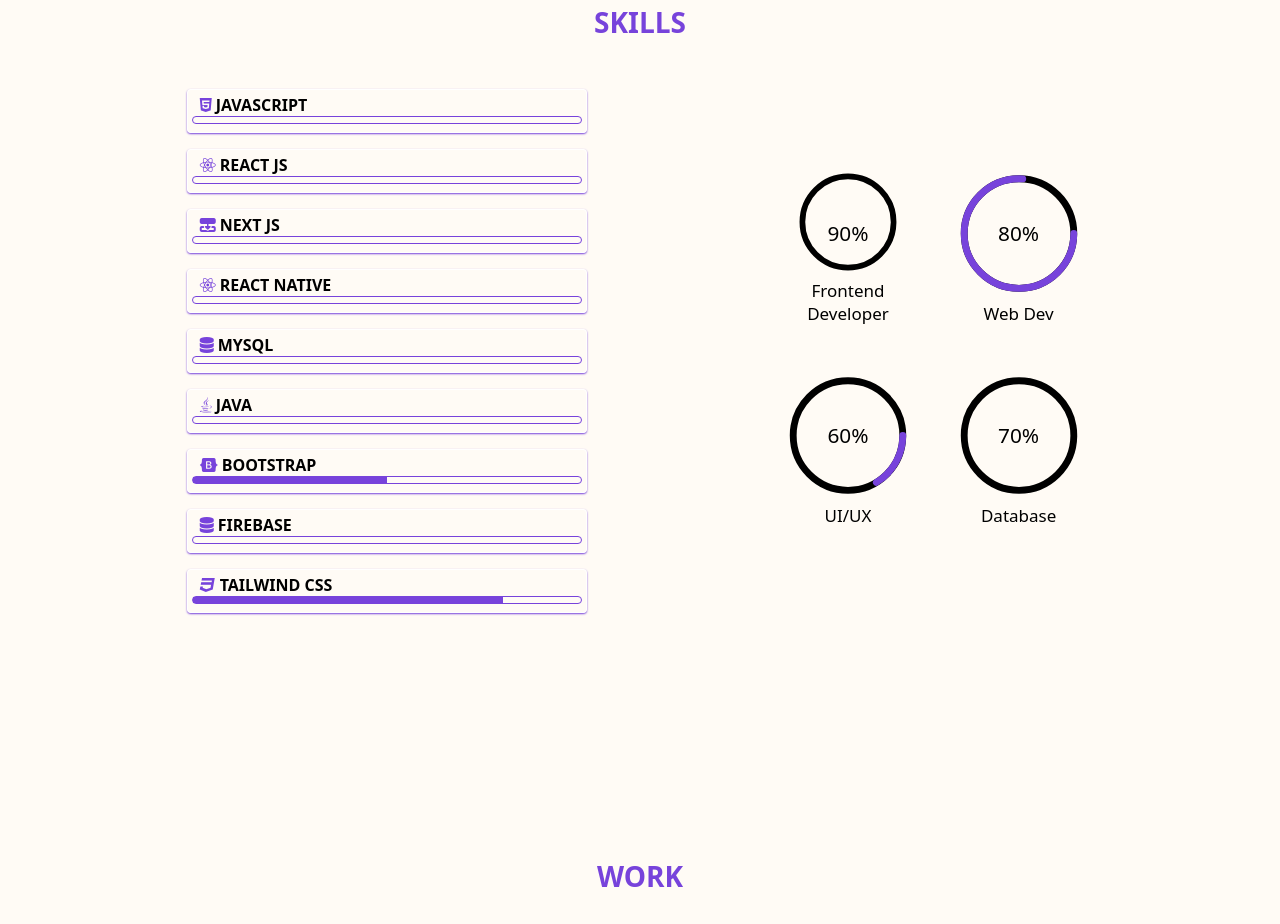
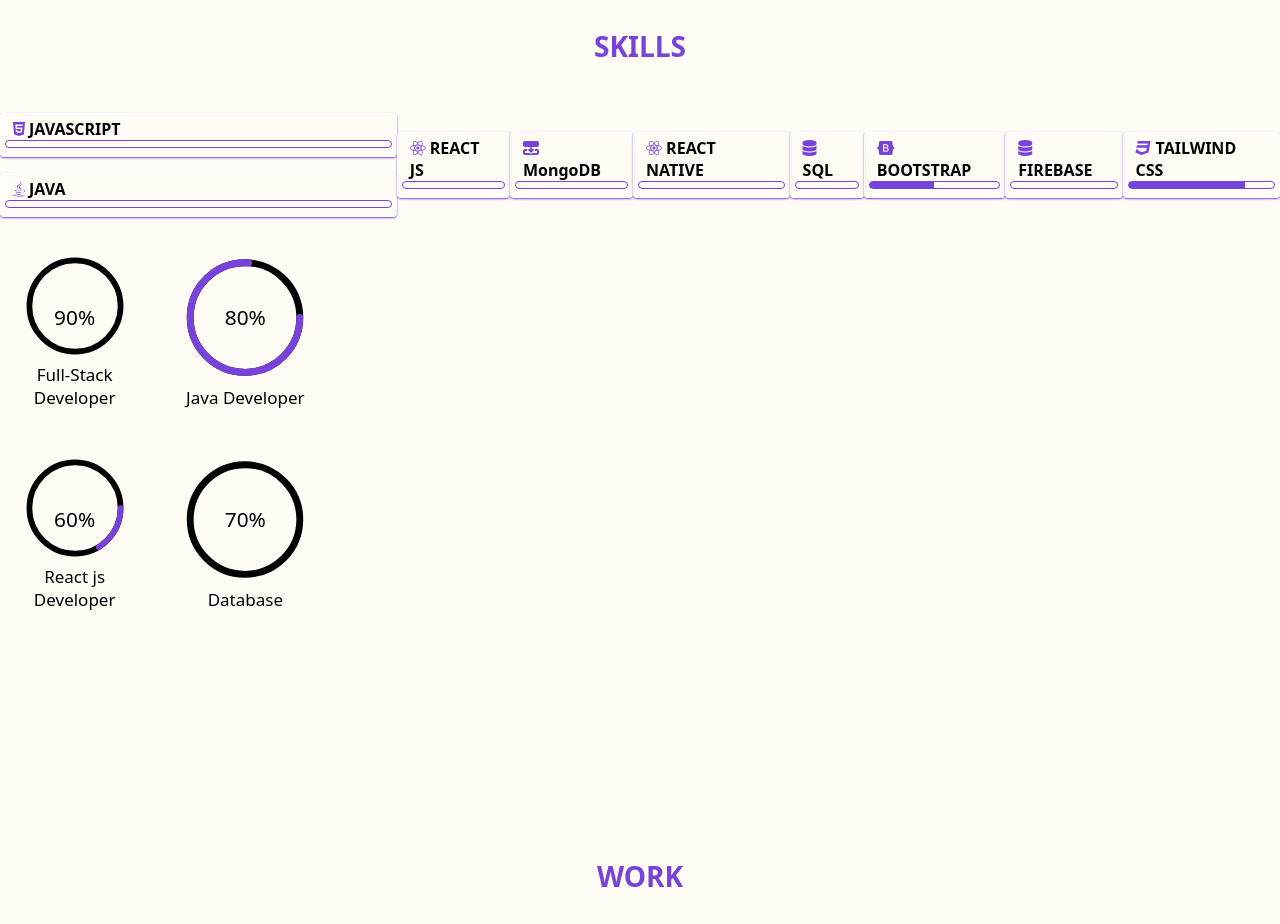
Before and after one commit to Siddharth862/portfolio, a plain HTML site: page index.html in a window 1280 px wide. Shown: the part 1692-2616 px from the top of the page. Drawn offline with nearby package versions, Linux system fonts and the light colour scheme; some packages are replaced by stand-ins of ours; a script that the page names is missing.

Commit message:
Update index.html

```diff
--- a/index.html
+++ b/index.html
@@ -94,7 +94,7 @@
                 <div class="main-about-image"><img src="assets/IMG/about me 01.jpeg" alt="author"></div>
                 <div class="main-about-text">
                     <p>Creative and forward-thinking Frontend Developer creates cutting-edge websites and applications for high-profile clients with challenging demands and visions. Skilled web Developer, team leader and analytical problem-solver with top-notch
-                        organizational, scheduling and code verification skills. Expertise in JavaScript, React.Js, Next.Js, React Native, MySQL, JAVA, JQuery, Bootstrap, Firebase,HTML5, CSS, Tailwind CSS and different scripting frameworks.
+                        organizational, scheduling and code verification skills. Expertise in JavaScript, JAVA, React.Js, React Native, SQL, MongoDB, Bootstrap, Firebase,HTML5, CSS, Tailwind CSS and different scripting frameworks.
                     </p>
                     <a href="assets\pdf\Siddharth_resume.pdf" class="btn" download="Siddharth_resume.pdf">Resume</a>
 
@@ -121,6 +121,17 @@
                             <div class="main-skill-skill-div-percent-javascript"></div>
                         </div>
                     </div>
+
+                    <div class="main-skill-skill-div">
+                        <div class="main-skill-skill-div-head">
+                            <h2><i class="fa-brands fa-java"></i>JAVA</h2>
+
+                        </div>
+                        <div class="main-skill-skill-div-percent">
+                            <div class="main-skill-skill-div-percent-java"></div>
+                        </div>
+                    </div>
+                    </div>
                     <div class="main-skill-skill-div">
                         <div class="main-skill-skill-div-head">
                             <h2><i class="fa-brands fa-react"></i></i>REACT JS</h2>
@@ -132,11 +143,11 @@
                     </div>
                     <div class="main-skill-skill-div">
                         <div class="main-skill-skill-div-head">
-                            <h2><i class="fa-solid fa-diagram-next"></i>NEXT JS</h2>
+                            <h2><i class="fa-solid fa-diagram-next"></i>MongoDB</h2>
 
                         </div>
                         <div class="main-skill-skill-div-percent">
-                            <div class="main-skill-skill-div-percent-next js"></div>
+                            <div class="main-skill-skill-div-percent-mongodb"></div>
                         </div>
                     </div>
                     <div class="main-skill-skill-div">
@@ -150,22 +161,14 @@
                     </div>
                     <div class="main-skill-skill-div">
                         <div class="main-skill-skill-div-head">
-                            <h2><i class="fa-solid fa-database"></i>MYSQL</h2>
+                            <h2><i class="fa-solid fa-database"></i>SQL</h2>
 
                         </div>
                         <div class="main-skill-skill-div-percent">
-                            <div class="main-skill-skill-div-percent-mysql"></div>
+                            <div class="main-skill-skill-div-percent-sql"></div>
                         </div>
                     </div>
-                    <div class="main-skill-skill-div">
-                        <div class="main-skill-skill-div-head">
-                            <h2><i class="fa-brands fa-java"></i>JAVA</h2>
 
-                        </div>
-                        <div class="main-skill-skill-div-percent">
-                            <div class="main-skill-skill-div-percent-java"></div>
-                        </div>
-                    </div>
                     <div class="main-skill-skill-div">
                         <div class="main-skill-skill-div-head">
                             <h2><i class="fa-brands fa-bootstrap"></i>BOOTSTRAP</h2>
@@ -203,7 +206,7 @@
                             <circle class="skill-circle-inner skill-xyz-fd" cx="100" cy="100" r="80"></circle>
                         </svg>
                         <div class="skill-xyz-percent">90%</div>
-                        <div class="skill-xyz-text ">Frontend Developer</div>
+                        <div class="skill-xyz-text ">Full-Stack Developer</div>
                     </div>
                     <div class="skilll-xyz-inner">
                         <svg x="0px" y="0px" viewBox="0 0 200 200">
@@ -211,7 +214,7 @@
                             <circle class="skill-circle-inner skill-xyz-wd" cx="100" cy="100" r="80"></circle>
                         </svg>
                         <div class="skill-xyz-percent">80%</div>
-                        <div class="skill-xyz-text">Web Dev</div>
+                        <div class="skill-xyz-text">Java Developer</div>
                     </div>
                     <div class="skilll-xyz-inner">
                         <svg x="0px" y="0px" viewBox="0 0 200 200">
@@ -219,7 +222,7 @@
                             <circle class="skill-circle-inner skill-xyz-ui" cx="100" cy="100" r="80"></circle>
                         </svg>
                         <div class="skill-xyz-percent">60%</div>
-                        <div class="skill-xyz-text">UI/UX</div>
+                        <div class="skill-xyz-text">React js Developer</div>
                     </div>
                     <div class="skilll-xyz-inner">
                         <svg x="0px" y="0px" viewBox="0 0 200 200">
```
